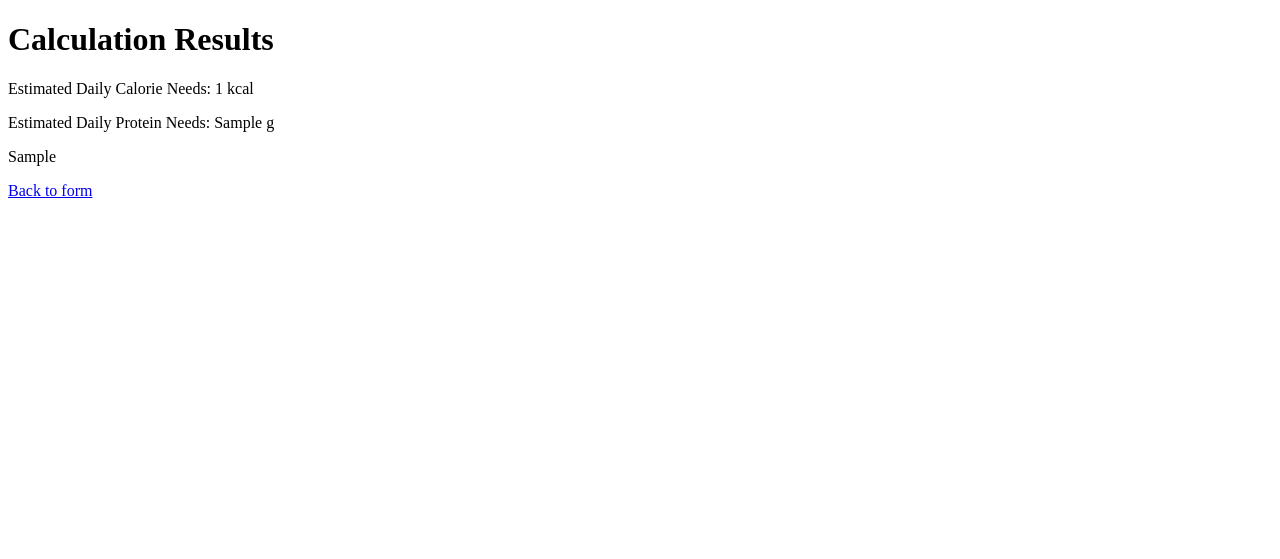
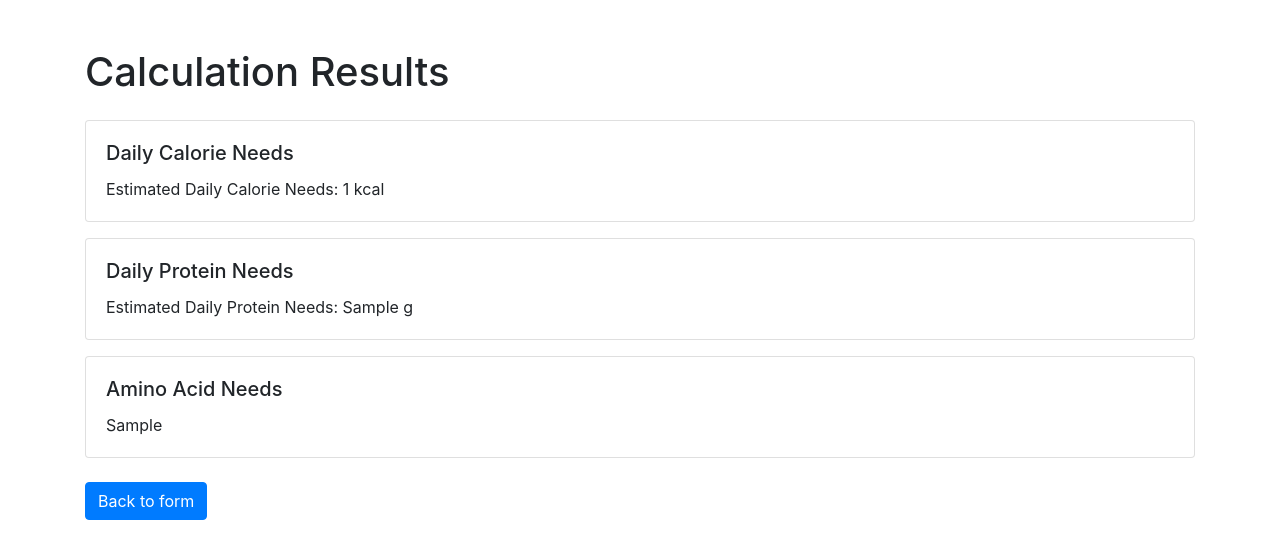
Before and after one commit to romanguillermo/amino-acid-calculator, a Flask app: template templates/results.html in a window 1280 px wide. Shown: the top 559 px of the page. Run offline with Flask 3, Linux system fonts and the light colour scheme; the template is opened without the code that fills it: most values are stand-ins (such as "Sample title", 1, 10 or a date in 2020); some libraries are stand-ins or nearby versions.

Commit message:
Styled results page

```diff
--- a/app.py
+++ b/app.py
@@ -46,9 +46,6 @@ def calculate():
         is_pregnant = False
         is_lactating = True
 
-    # Set workout days,duration,intensity based on the activity level ?
-    # or set new inputs on form: workout days,duration,intensity ?
-
     # Calculation logic using AAFormula module
     protein_needs, amino_acid_needs, total_per_category, total_daily_calories = (
         calculate_amino_acid_needs(
--- a/templates/results.html
+++ b/templates/results.html
@@ -1,21 +1,38 @@
 <!DOCTYPE html>
 <html lang="en">
-
 <head>
     <meta charset="UTF-8">
     <meta name="viewport" content="width=device-width, initial-scale=1.0">
     <title>Amino Acid Calculator Results</title>
+    <link rel="stylesheet" href="https://stackpath.bootstrapcdn.com/bootstrap/4.5.2/css/bootstrap.min.css">
+    <link rel="stylesheet" href="{{ url_for('static', filename='css/results.css') }}">
 </head>
+<body>
+    <div class="container my-5">
+        <h1 class="mb-4">Calculation Results</h1>
 
-<body>
-    <div class="container">
-        <h1>Calculation Results</h1>
-        <p>Estimated Daily Calorie Needs: {{ total_daily_calories }} kcal</p>
-        <p>Estimated Daily Protein Needs: {{ protein_needs }} g</p>
-        <p>{{ amino_acid_results|safe }}</p>
+        <div class="card mb-3">
+            <div class="card-body">
+                <h5 class="card-title">Daily Calorie Needs</h5>
+                <p class="card-text">Estimated Daily Calorie Needs: {{ total_daily_calories }} kcal</p>
+            </div>
+        </div>
 
-        <a href="{{ url_for('index') }}">Back to form</a>
+        <div class="card mb-3">
+            <div class="card-body">
+                <h5 class="card-title">Daily Protein Needs</h5>
+                <p class="card-text">Estimated Daily Protein Needs: {{ protein_needs }} g</p>
+            </div>
+        </div>
+
+        <div class="card mb-4">
+            <div class="card-body">
+                <h5 class="card-title">Amino Acid Needs</h5>
+                <p class="card-text">{{ amino_acid_results|safe }}</p>
+            </div>
+        </div>
+
+        <a href="{{ url_for('index') }}" class="btn btn-primary">Back to form</a>
     </div>
 </body>
-
 </html>
```
